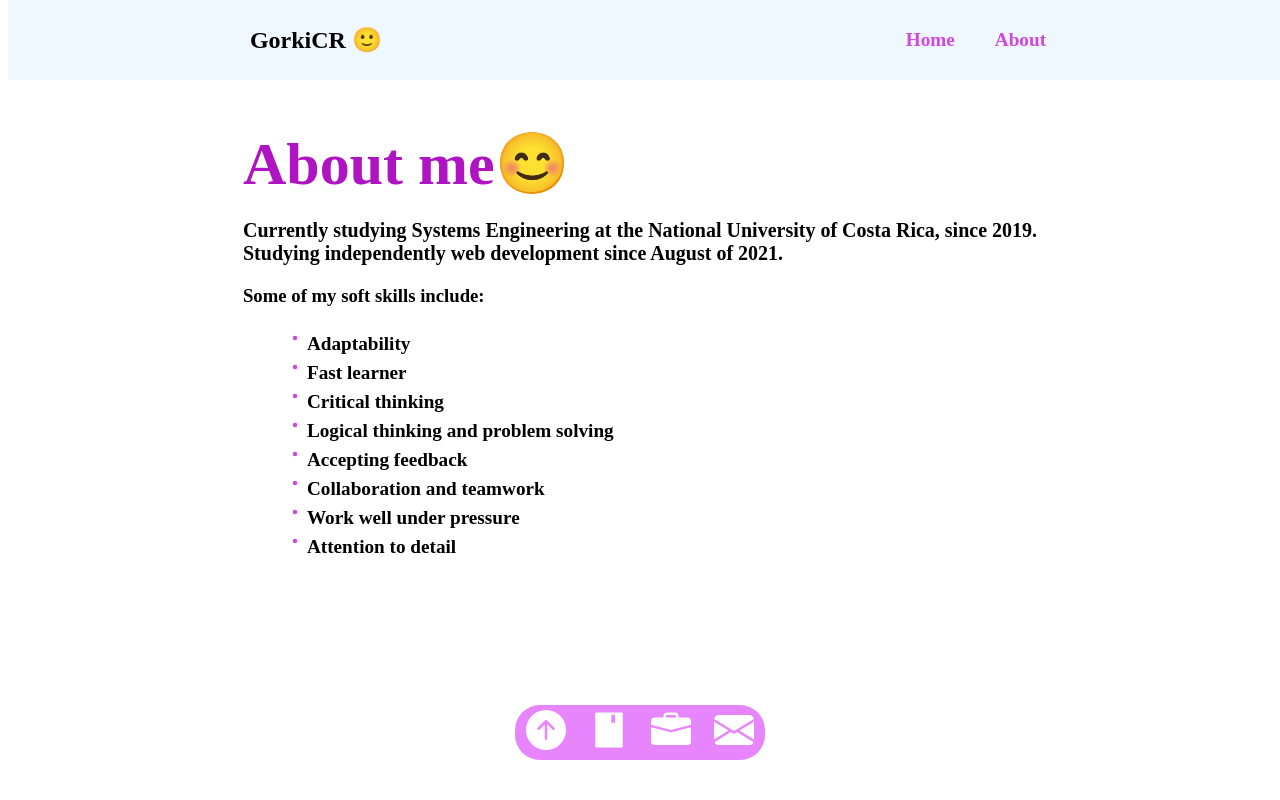
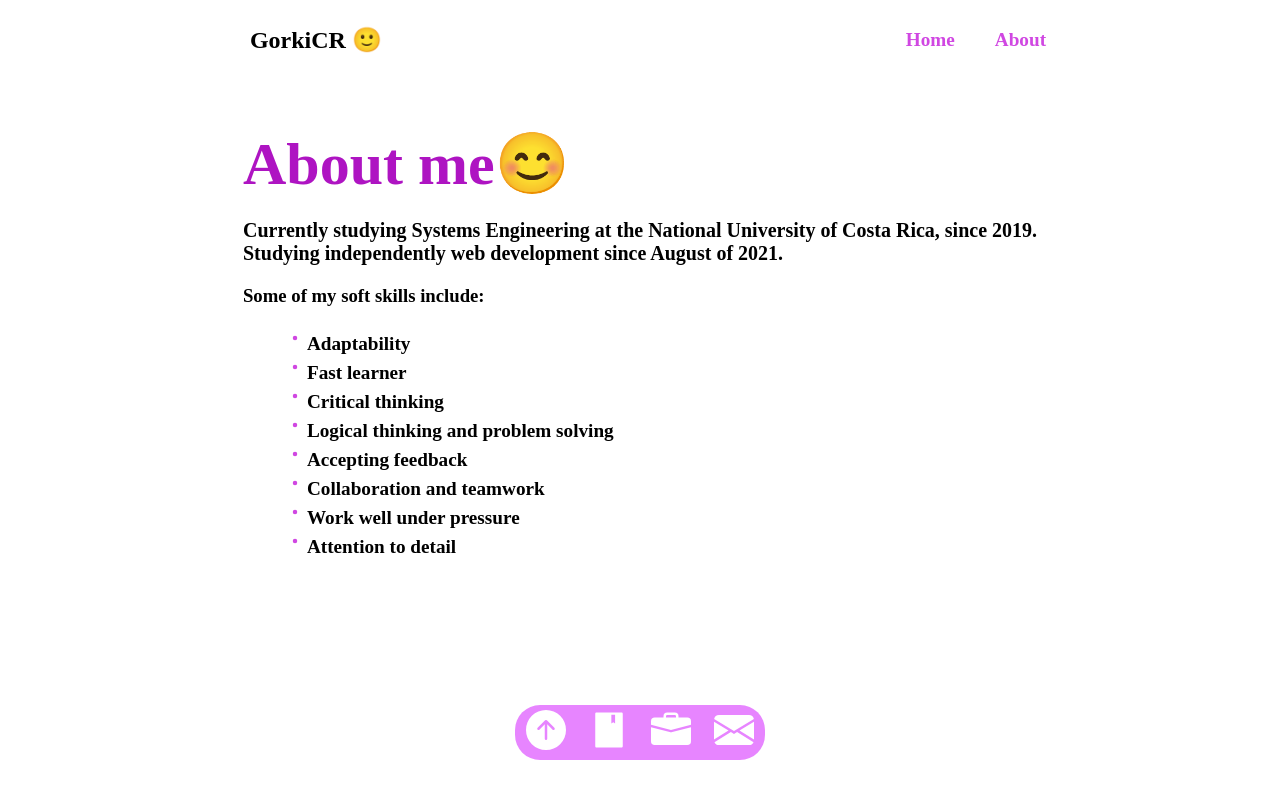
Before and after one commit to Gorkir6/port_folio, a React (Create React App) app: page /about in a window 1280 px wide. Shown: the top 800 px of the page. Built offline with nearby package versions, Linux system fonts and the light colour scheme; the HTML template or start-up script is replaced by a standard one.

Commit message:
Header style change

```diff
--- a/src/components/Title.js
+++ b/src/components/Title.js
@@ -1,5 +1,6 @@
 import React from "react";
 import {Link} from 'wouter';
+import Gorki from '../assests/images/gorki.webp'
 function Title(){
     return(
         <h1 className="title"><Link  to='/'>GorkiCR <span className="happy">🙂</span> <span className="demon">👺</span></Link></h1>
--- a/src/styles/App.css
+++ b/src/styles/App.css
@@ -48,8 +48,9 @@
   align-items: center;
   z-index: 1000;
   height: 10vh;
-  background-color: aliceblue;
+  background-color: rgb(255, 255, 255);
 }
+
 .header ul{
   display: flex;
   justify-content: space-evenly;
@@ -61,7 +62,7 @@
 }
 .header ul li:first-child{
   text-decoration: none;
-  color: rgb(208, 71, 226);
+  color: #d047e2;
 }
 .header ul li:hover, .header ul li a:hover,.title a:hover{
   color:rgb(208, 71, 226);
```
Also changed, not shown: src/assests/images/gorki.webp (added).
